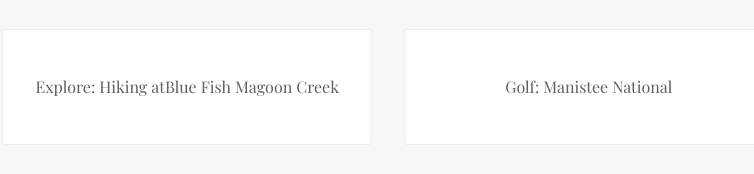
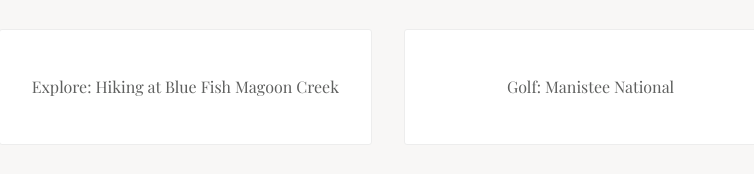
Before and after one commit to jeanettehead/johnweddingwebsite, a plain HTML site: page index.html in a window 1280 px wide. Shown: the part 2854-3028 px from the top of the page, 252-1006 px from the left. Drawn offline with nearby package versions, Linux system fonts and the light colour scheme.

Commit message:
mind your spaces

```diff
--- a/index.html
+++ b/index.html
@@ -149,7 +149,7 @@
         </li>
         <li class="Tile">Adventure: Charter fishing</li>
         <li class="Tile">Stroll: Walk the boardwalk to downtown</li>
-        <li class="Tile">Explore: Hiking atBlue Fish Magoon Creek</li>
+        <li class="Tile">Explore: Hiking at Blue Fish Magoon Creek</li>
         <li class="Tile">Golf: Manistee National</li>
         <li class="Tile">Golf: Manistee Golf and Country Club</li>
         <li class="Tile">Golf: The Heathlands</li>
```
